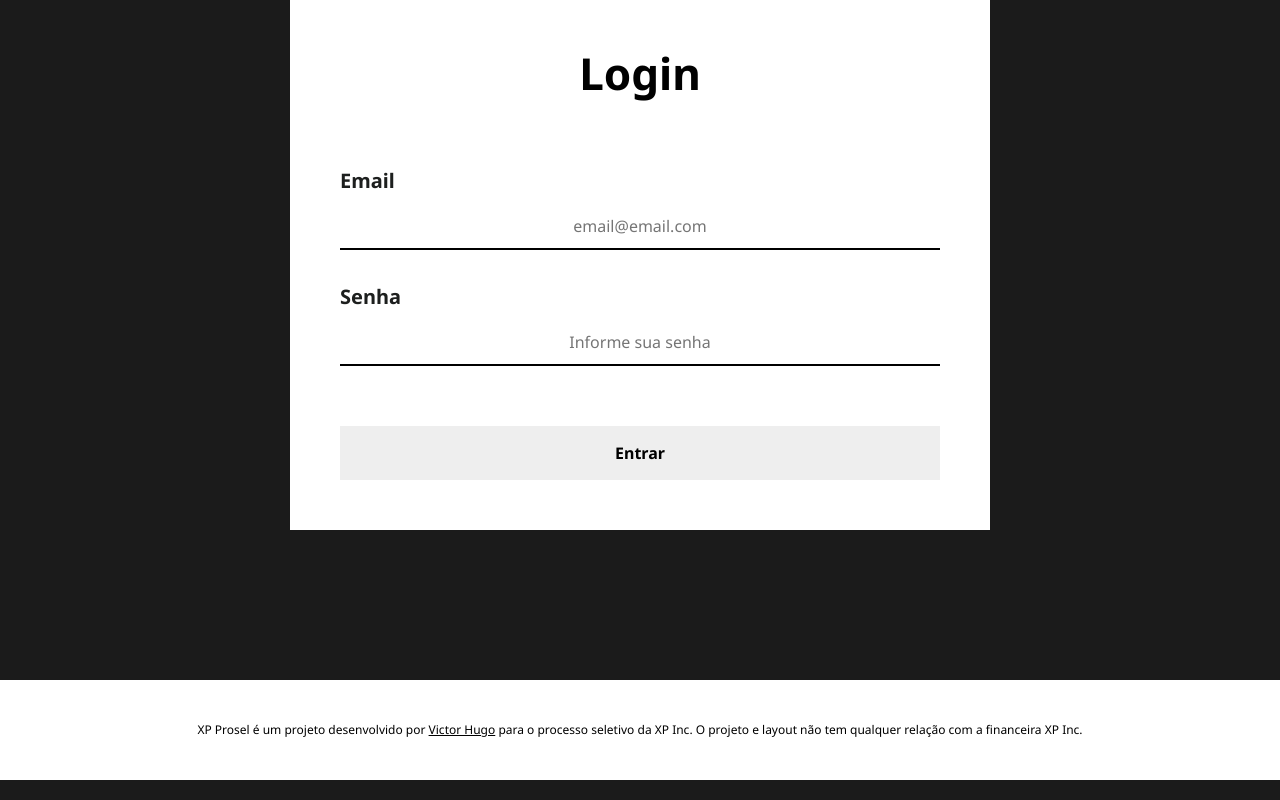
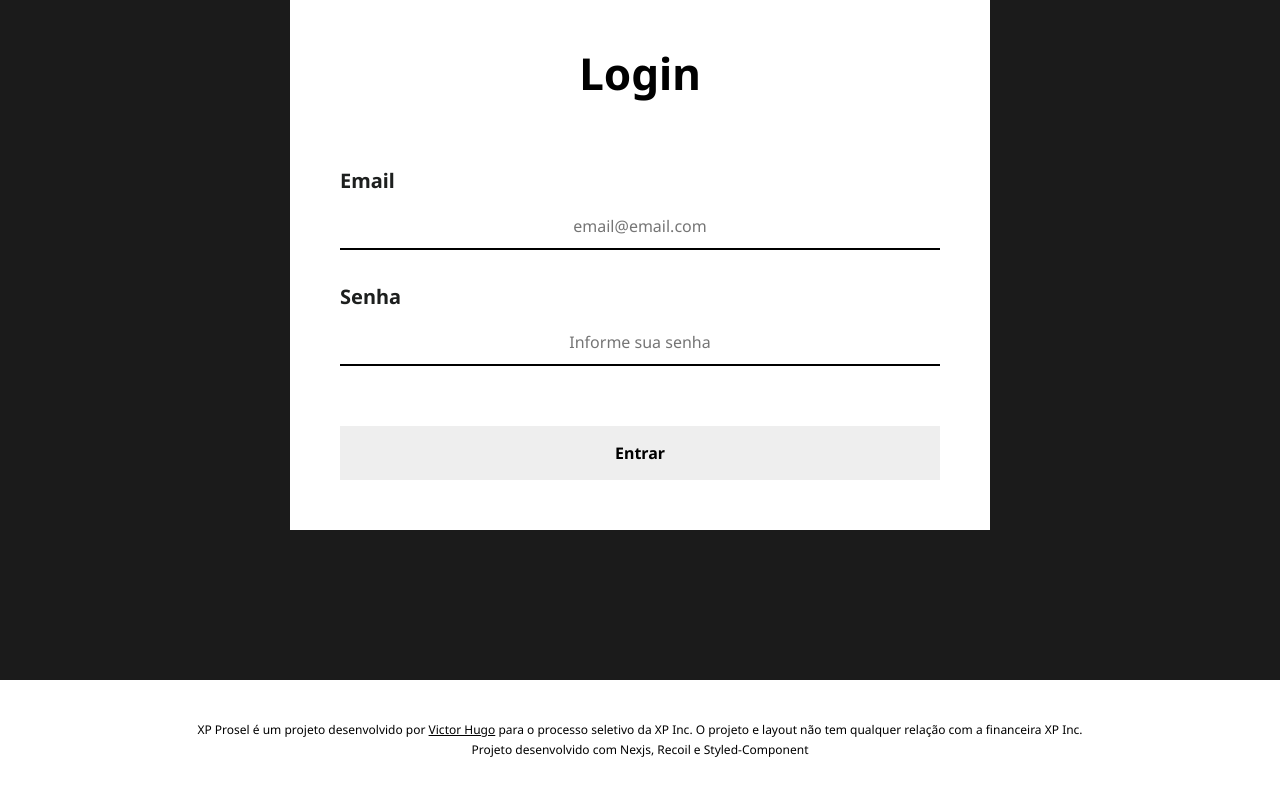
Before and after one commit to victorhsms/xp-prosel, a Next.js app: page /login in a window 1280 px wide. Shown: the part 225-1025 px from the top of the page. Built offline with nearby package versions, Linux system fonts and the light colour scheme.

Commit message:
feat(footer): adicionada linha com stack utilizada no desenvolvimento

```diff
--- a/src/components/footer/index.tsx
+++ b/src/components/footer/index.tsx
@@ -12,6 +12,7 @@ export default function Footer() {
         para o processo seletivo da XP Inc. O projeto e layout não tem qualquer
         relação com a financeira XP Inc.
       </p>
+      <p>Projeto desenvolvido com Nexjs, Recoil e Styled-Component</p>
     </FooterStyled>
   )
 }
```
